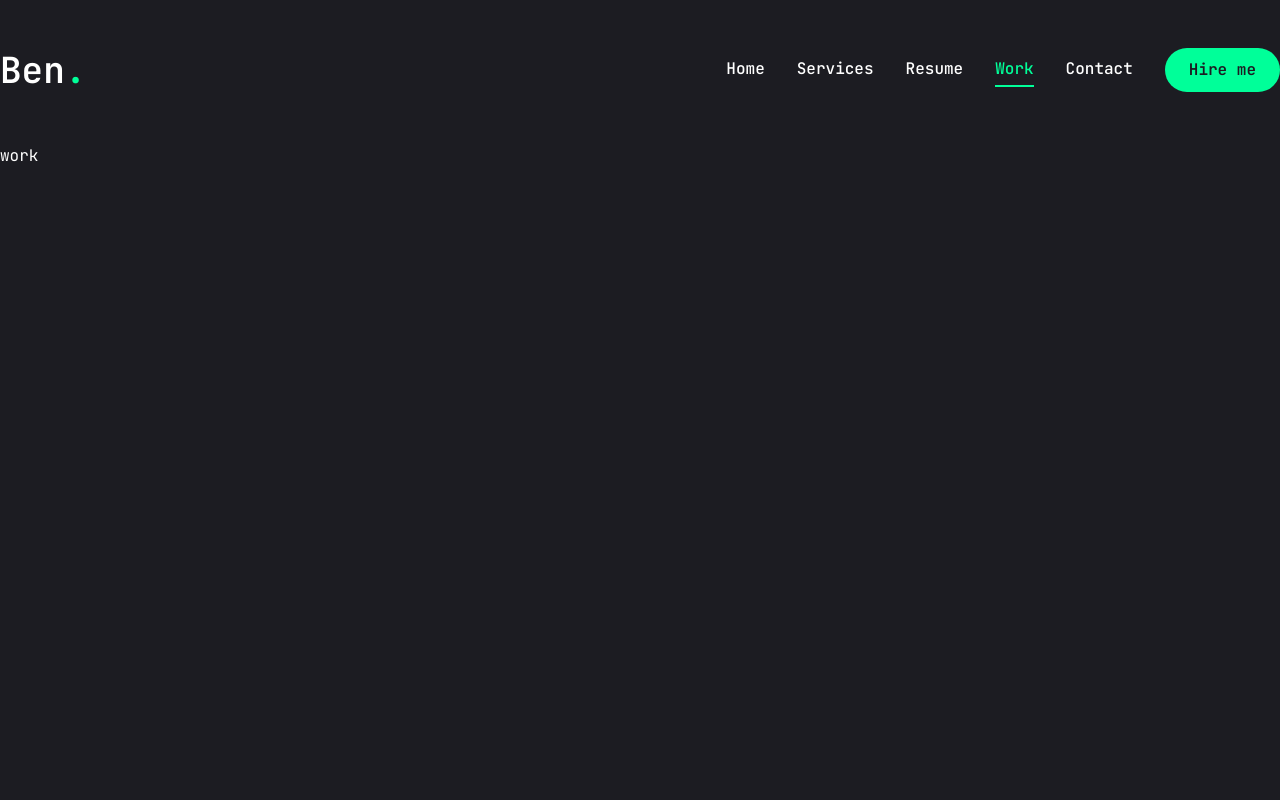
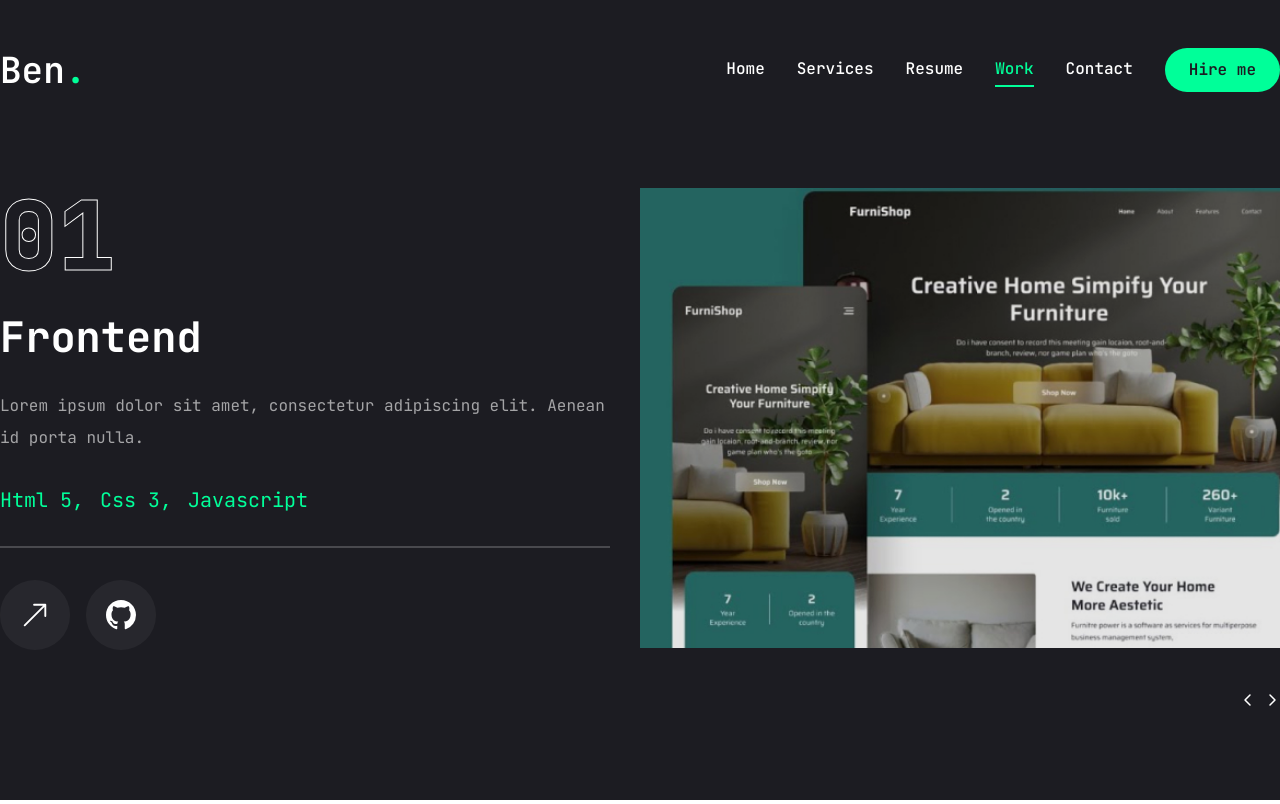
Before and after one commit to BENwada/nextjs-portfolio, a Next.js app: page /work in a window 1280 px wide. Built offline with nearby package versions, Linux system fonts and the light colour scheme.

Commit message:
work page add

```diff
--- a/package.json
+++ b/package.json
@@ -24,6 +24,7 @@
     "react-countup": "^6.5.3",
     "react-dom": "^19.0.0",
     "react-icons": "^5.5.0",
+    "swiper": "^11.2.10",
     "tailwind-merge": "^3.3.1"
   },
   "devDependencies": {
--- a/src/app/work/page.tsx
+++ b/src/app/work/page.tsx
@@ -1,5 +1,162 @@
+"use client";
+
+import { motion } from "motion/react";
+import { useState } from "react";
+
+import { Swiper, SwiperSlide } from "swiper/react";
+import "swiper/css";
+import type { Swiper as swipeIndex } from "swiper";
+
+import { BsArrowUpRight, BsGithub } from "react-icons/bs";
+
+import {
+  Tooltip,
+  TooltipContent,
+  TooltipProvider,
+  TooltipTrigger,
+} from "@/components/ui/tooltip";
+
+import Link from "next/link";
+import Image from "next/image";
+import WorkSliderBtns from "@/components/WorkSliderBtns";
+
+const projects = [
+  {
+    num: "01",
+    category: "frontend",
+    title: "project 1",
+    description:
+      "Lorem ipsum dolor sit amet, consectetur adipiscing elit. Aenean id porta nulla.",
+    stack: [{ name: "Html 5" }, { name: "Css 3" }, { name: "Javascript" }],
+    image: "/assets/work/thumb1.png",
+    live: "",
+    github: "",
+  },
+  {
+    num: "02",
+    category: "fullstack",
+    title: "project 2",
+    description:
+      "Lorem ipsum dolor sit amet, consectetur adipiscing elit. Aenean id porta nulla.",
+    stack: [{ name: "Next.js" }, { name: "Tailwind.css" }, { name: "Node.js" }],
+    image: "/assets/work/thumb2.png",
+    live: "",
+    github: "",
+  },
+  {
+    num: "03",
+    category: "frontend",
+    title: "project 3",
+    description:
+      "Lorem ipsum dolor sit amet, consectetur adipiscing elit. Aenean id porta nulla.",
+    stack: [{ name: "Next.js" }, { name: "Tailwind.css" }],
+    image: "/assets/work/thumb3.png",
+    live: "",
+    github: "",
+  },
+];
+
 const Work = () => {
-  return <div>work</div>;
+  const [project, setProject] = useState(projects[0]);
+  const handleSlideChange = (swiper: swipeIndex) => {
+    const currentIndex = swiper.activeIndex;
+    setProject(projects[currentIndex]);
+  };
+
+  return (
+    <motion.div
+      initial={{ opacity: 0 }}
+      animate={{
+        opacity: 1,
+        transition: { delay: 2.4, duration: 0.4, ease: "easeIn" },
+      }}
+      className="min-h-[80px] flex flex-col justify-center py-12 xl:px-0"
+    >
+      <div className="container mx-auto">
+        <div className="flex flex-col xl:flex-row xl:gap-[30px]">
+          <div className="w-full xl:w-[50%] xl:h-[460px] flex flex-col xl:justify-between order-2 xl:order-none">
+            <div className="flex flex-col gap-8 h-[50%]">
+              <div className="text-8xl leading-none font-extrabold text-transparent text-outline">
+                {project.num}
+              </div>
+              <h2 className="text-[42px] font-bold leading-none text-white group-hover:text-accent transition-all duration-500 capitalize">
+                {project.category}
+              </h2>
+              <p className="text-white/60">{project.description}</p>
+              <ul className="flex gap-4">
+                {project.stack.map((item, index) => {
+                  return (
+                    <li key={index} className="text-xl text-accent">
+                      {item.name}
+                      {index !== project.stack.length - 1 && ","}
+                    </li>
+                  );
+                })}
+              </ul>
+              <div className="border border-white/20"></div>
+              <div className="flex items-center gap-4">
+                <Link href={project.live}>
+                  <TooltipProvider delayDuration={100}>
+                    <Tooltip>
+                      <TooltipTrigger className="w-[70px] h-[70px] rounded-full bg-white/5 flex justify-center items-center group">
+                        <BsArrowUpRight className="text-white text-3xl" />
+                      </TooltipTrigger>
+                      <TooltipContent>
+                        <p>Live project</p>
+                      </TooltipContent>
+                    </Tooltip>
+                  </TooltipProvider>
+                </Link>
+                <Link href={project.github}>
+                  <TooltipProvider delayDuration={100}>
+                    <Tooltip>
+                      <TooltipTrigger className="w-[70px] h-[70px] rounded-full bg-white/5 flex justify-center items-center group">
+                        <BsGithub className="text-white text-3xl" />
+                      </TooltipTrigger>
+                      <TooltipContent>
+                        <p>Github repositry</p>
+                      </TooltipContent>
+                    </Tooltip>
+                  </TooltipProvider>
+                </Link>
+              </div>
+            </div>
+          </div>
+          <div className="w-full xl:w-[50%]">
+            <Swiper
+              spaceBetween={30}
+              slidesPerView={1}
+              className="xl:h-[520px] mb-12"
+              onSlideChange={handleSlideChange}
+            >
+              {projects.map((project, index) => {
+                return (
+                  <SwiperSlide key={index}>
+                    <div className="h-[460px] relative group flex justify-center items-center bg-pink-50/20">
+                      <div className="absolute top-0 bottom-0 w-full bg-black/10 z-10"></div>
+                      <div>
+                        <Image
+                          src={project.image}
+                          fill
+                          className="object-cover"
+                          alt="project-image"
+                        />
+                      </div>
+                    </div>
+                  </SwiperSlide>
+                );
+              })}
+              <WorkSliderBtns
+                containerStyles="flex gap-2 absolute right-0 bottom-[calc(50% - 22px)] xl:bottom-0 z-20 w-full justify-between xl:w-max xl:justify-none"
+                btnStyles=""
+                iconStyles=""
+              />
+            </Swiper>
+          </div>
+        </div>
+      </div>
+    </motion.div>
+  );
 };
 
 export default Work;
--- /dev/null
+++ b/src/components/WorkSliderBtns.tsx
@@ -0,0 +1,27 @@
+"use client";
+
+import { useSwiper } from "swiper/react";
+import { PiCaretLeftBold, PiCaretRightBold } from "react-icons/pi";
+
+interface props {
+  containerStyles: string;
+  btnStyles: string;
+  iconStyles: string;
+}
+
+const WorkSliderBtns = ({ containerStyles, btnStyles, iconStyles }: props) => {
+  const swiper = useSwiper();
+
+  return (
+    <div className={containerStyles}>
+      <button className={btnStyles} onClick={() => swiper.slidePrev()}>
+        <PiCaretLeftBold className={iconStyles} />
+      </button>
+      <button className={btnStyles} onClick={() => swiper.slideNext()}>
+        <PiCaretRightBold className={iconStyles} />
+      </button>
+    </div>
+  );
+};
+
+export default WorkSliderBtns;
```
Also changed, not shown: 1 other file (tests, documents, lock files or other folders).
